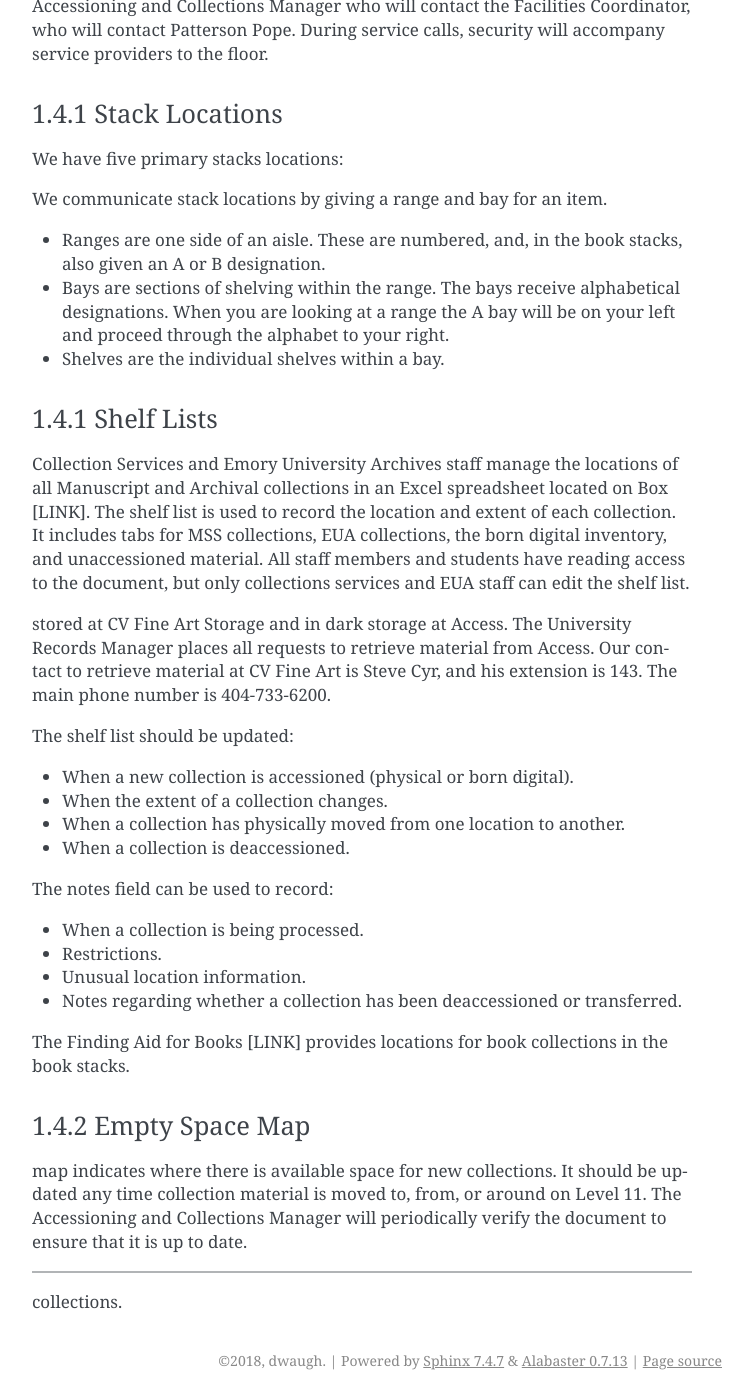
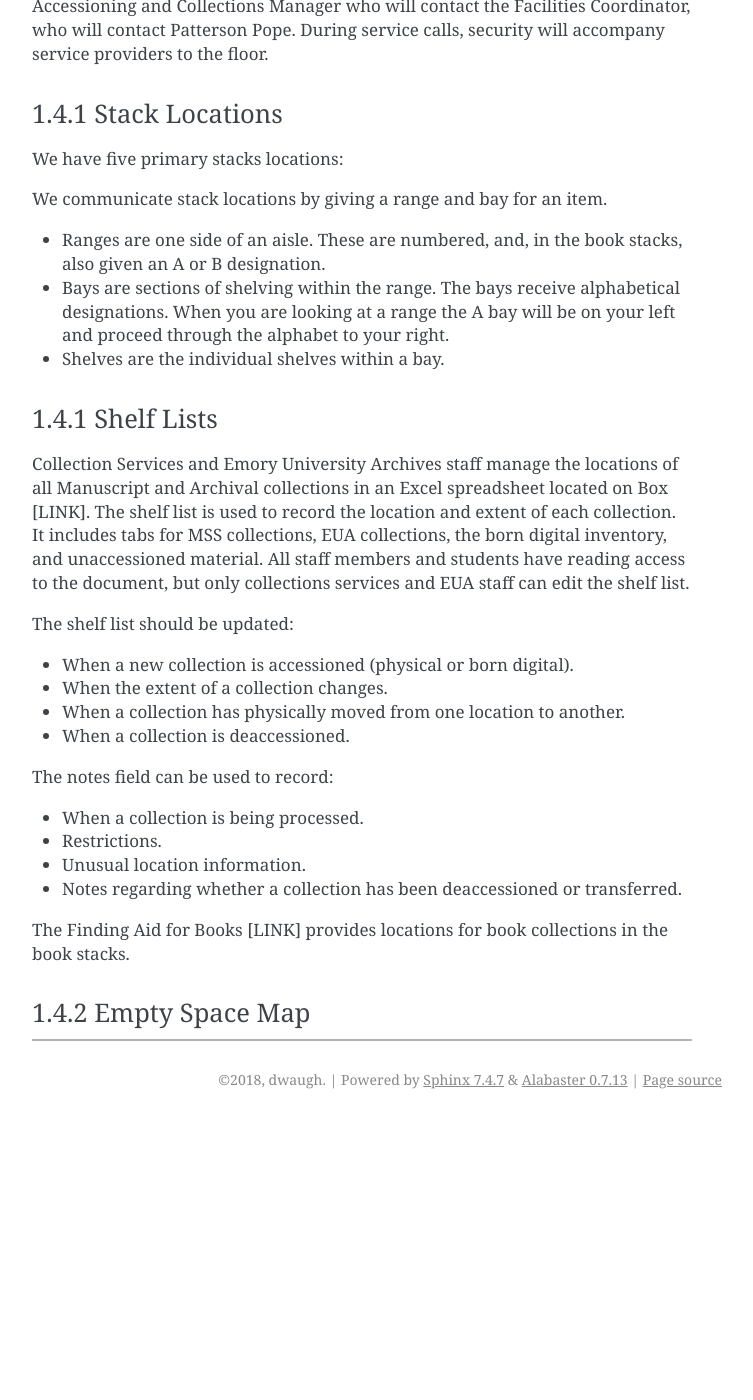
Before and after one commit to dorawaugh/Rose-CS-Processing-Manual, a Sphinx documentation site: the page built from docs/Accessioning-and-precustodial-work.rst, in a window 1280 px wide and 1400 px high, scrolled down 17037 px. Shown: the whole window, without its empty margins (388-1141 px from the left). Built offline with Sphinx 7.4.7, drawn with Linux system fonts in a browser that asks for light colours; after the commit the page ends 18156 px from its top, so only the background shows below that.

Commit message:
Adds comments

```diff
--- a/docs/Accessioning-and-precustodial-work.rst
+++ b/docs/Accessioning-and-precustodial-work.rst
@@ -830,10 +830,7 @@ unaccessioned material.   All staff members and students have reading access to
 document, but only collections services and EUA staff can edit the shelf list.
 
 .. Please note that in addition to the Rose stacks and the LSC, the Rose has material
-stored at CV Fine Art Storage and in dark storage at Access.  The University Records
-Manager places all requests to retrieve material from Access.  Our contact to
-retrieve material at CV Fine Art is Steve Cyr, and his extension is 143. The main
-phone number is 404-733-6200.
+.. stored at CV Fine Art Storage and in dark storage at Access.  The University Records Manager places all requests to retrieve material from Access.  Our contact to retrieve material at CV Fine Art is Steve Cyr, and his extension is 143. The main phone number is 404-733-6200.
 
 The shelf list should be updated:
 
@@ -859,10 +856,10 @@ book stacks.
 ^^^^^^^^^^^^^^^^^^^^^^
 
 .. Collection Services maintains a map of the empty space on Level 11 [LINK].  This
-map indicates where there is available space for new collections. It should be
-updated any time collection material is moved to, from, or around on Level 11. The
-Accessioning and Collections Manager will periodically verify the document to ensure
-that it is up to date.
+	map indicates where there is available space for new collections. It should be
+	updated any time collection material is moved to, from, or around on Level 11.
+	The Accessioning and Collections Manager will periodically verify the document to
+	ensure that it is up to date.
 
 .. _Lost-items:
 
@@ -871,7 +868,7 @@ that it is up to date.
 ^^^^^^^^^^^^^^^^^
 
 .. Occasionally, staff may be unable to locate items in both the manuscript and print
-collections.
+	collections.
 
 .. An item is determined to be missing once two staff members plus the Accessioning and Collections Manager and, in the case of print material, the Rare Book Cataloger, have searched for the item and been unable to locate it.
 
```
